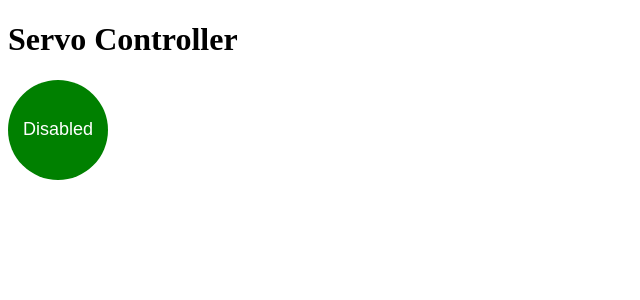
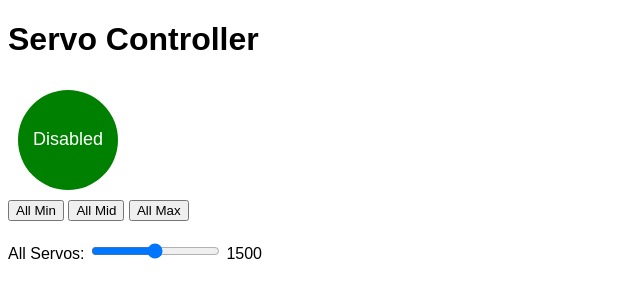
Before and after one commit to W8lessRover/servo_pca9685, a Flask app: page / in a window 1280 px wide. Shown: the top 300 px of the page, without its empty margins (0-640 px from the left). Run offline with Flask 3, Linux system fonts and the light colour scheme.

Commit message:
Changed up the flask project for more input.
Should have set all and sliders.

```diff
--- a/flask_app/app.py
+++ b/flask_app/app.py
@@ -4,16 +4,18 @@
 
 app = Flask(__name__)
 
-# Default serial port (adjust if needed)
-SERIAL_PORT = "/dev/ttyAMA0"
+# Serial port configuration
+SERIAL_PORT = "/dev/ttyACM0"  # adjust to /dev/ttyUSB0 if needed
 BAUD_RATE = 115200
 
 # Open serial connection
 ser = serial.Serial(SERIAL_PORT, BAUD_RATE, timeout=1)
 
-servo_values = [1500] * 16
+NUM_SERVOS = 16
+servo_values = [1500] * NUM_SERVOS
 output_enabled = False
 
+# Thread to read serial feedback from Arduino
 def read_serial():
     global servo_values
     while True:
@@ -24,7 +26,8 @@
                     _, ch, val = line.split()
                     servo_values[int(ch)] = int(val)
                 except ValueError:
-                    pass  # ignore malformed lines
+                    pass
+            # ACK/ENABLE/DISABLE lines ignored here
 
 threading.Thread(target=read_serial, daemon=True).start()
 
@@ -37,6 +40,12 @@
     ch = int(request.json['channel'])
     val = int(request.json['value'])
     ser.write(f"SET {ch} {val}\n".encode())
+    return jsonify(success=True)
+
+@app.route('/set_all', methods=['POST'])
+def set_all():
+    val = int(request.json['value'])
+    ser.write(f"SETALL {val}\n".encode())
     return jsonify(success=True)
 
 @app.route('/toggle_output', methods=['POST'])
--- a/flask_app/static/script.js
+++ b/flask_app/static/script.js
@@ -1,9 +1,11 @@
 let axisMapping = {};  // { servoIndex: axisIndex }
 
+// Fetch servo values and update UI
 async function fetchValues() {
   let res = await fetch('/get_values');
   let data = await res.json();
 
+  // Update Output Enable button
   let button = document.getElementById('outputButton');
   if (data.enabled) {
     button.textContent = "Enabled";
@@ -13,13 +15,14 @@
     button.className = "button disabled";
   }
 
+  // Update servo sliders
   let slidersDiv = document.getElementById('sliders');
   slidersDiv.innerHTML = "";
   data.values.forEach((val, idx) => {
     let container = document.createElement("div");
     container.className = "servo-control";
     container.innerHTML = `
-      <label>Servo ${idx}:</label>
+      <span class="servo-label">Servo ${idx}:</span>
       <input type="range" min="1000" max="2000" value="${val}"
         oninput="updateServo(${idx}, this.value)">
       <span id="val${idx}">${val}</span>
@@ -35,6 +38,7 @@
   });
 }
 
+// Update a single servo
 async function updateServo(ch, val) {
   document.getElementById(`val${ch}`).textContent = val;
   await fetch('/set_servo', {
@@ -44,6 +48,39 @@
   });
 }
 
+// Update all servos via SETALL
+async function setAllServos(val) {
+  for (let i = 0; i < 16; i++) {
+    document.getElementById(`val${i}`)?.textContent = val;
+    let slider = document.querySelector(`input[type=range][oninput*="${i}"]`);
+    if (slider) slider.value = val;
+  }
+  document.getElementById("allServosSlider").value = val;
+  document.getElementById("allServosVal").textContent = val;
+
+  await fetch('/set_all', {
+    method: 'POST',
+    headers: { 'Content-Type': 'application/json' },
+    body: JSON.stringify({ value: val })
+  });
+}
+
+// Handle the All Servos slider
+async function updateAllServos(val) {
+  document.getElementById("allServosVal").textContent = val;
+  for (let i = 0; i < 16; i++) {
+    document.getElementById(`val${i}`)?.textContent = val;
+    let slider = document.querySelector(`input[type=range][oninput*="${i}"]`);
+    if (slider) slider.value = val;
+  }
+  await fetch('/set_all', {
+    method: 'POST',
+    headers: { 'Content-Type': 'application/json' },
+    body: JSON.stringify({ value: val })
+  });
+}
+
+// Map joystick axes to servos
 function mapAxis(servo, axis) {
   if (axis === "") {
     delete axisMapping[servo];
@@ -52,12 +89,6 @@
   }
 }
 
-// Toggle output button
-document.getElementById("outputButton").onclick = async () => {
-  await fetch('/toggle_output', { method: 'POST' });
-  fetchValues();
-};
-
 // Poll joystick
 function pollGamepads() {
   let gamepads = navigator.getGamepads ? navigator.getGamepads() : [];
@@ -65,22 +96,25 @@
 
   for (let servo in axisMapping) {
     let axis = axisMapping[servo];
-    let gp = gamepads[0]; // use first gamepad
+    let gp = gamepads[0];
     if (gp && gp.axes.length > axis) {
       let val = gp.axes[axis]; // -1 to 1
-      // Map joystick value (-1..1) to servo range (1000..2000)
       let us = 1500 + val * 500;
       updateServo(parseInt(servo), Math.round(us));
-      document.querySelector(`#val${servo}`).textContent = Math.round(us);
-      document.querySelector(`input[type=range][oninput*="${servo}"]`).value = Math.round(us);
     }
   }
   requestAnimationFrame(pollGamepads);
 }
 
+// Output Enable button
+document.getElementById("outputButton").onclick = async () => {
+  await fetch('/toggle_output', { method: 'POST' });
+  fetchValues();
+};
+
+// Start polling and value refresh
+setInterval(fetchValues, 500);
 window.addEventListener("gamepadconnected", function(e) {
   console.log("Gamepad connected:", e.gamepad.id);
   pollGamepads();
 });
-
-setInterval(fetchValues, 1000);
--- a/flask_app/templates/index.html
+++ b/flask_app/templates/index.html
@@ -4,22 +4,36 @@
   <title>Servo Controller</title>
   <script src="/static/script.js"></script>
   <style>
-    .button {
-      border-radius: 50%;
-      width: 100px;
-      height: 100px;
-      font-size: 18px;
-      color: white;
-      border: none;
-    }
+    body { font-family: Arial, sans-serif; }
+    .button { border-radius: 50%; width: 100px; height: 100px; font-size: 18px; color: white; border: none; margin: 10px; }
     .enabled { background-color: red; }
     .disabled { background-color: green; }
-    .servo-control { margin-bottom: 20px; }
+    .servo-control { margin-bottom: 15px; }
+    .servo-label { display: inline-block; width: 100px; }
+    .group-controls { margin-bottom: 20px; }
   </style>
 </head>
 <body>
   <h1>Servo Controller</h1>
+
+  <!-- Output Enable -->
   <button id="outputButton" class="button disabled">Disabled</button>
+
+  <!-- Quick Group Controls -->
+  <div class="group-controls">
+    <button onclick="setAllServos(1000)">All Min</button>
+    <button onclick="setAllServos(1500)">All Mid</button>
+    <button onclick="setAllServos(2000)">All Max</button>
+  </div>
+
+  <!-- All Servos Slider -->
+  <div class="group-controls">
+    <label>All Servos:</label>
+    <input type="range" min="1000" max="2000" value="1500" id="allServosSlider" oninput="updateAllServos(this.value)">
+    <span id="allServosVal">1500</span>
+  </div>
+
+  <!-- Individual Servo Sliders -->
   <div id="sliders"></div>
 </body>
 </html>
```
